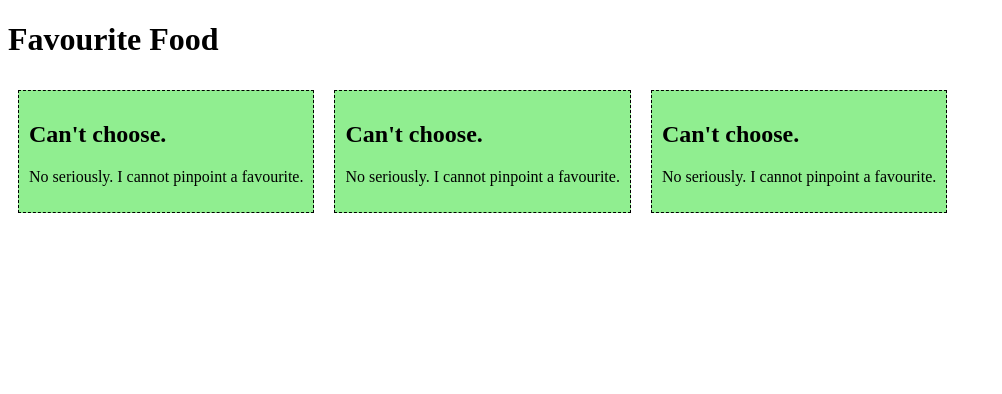
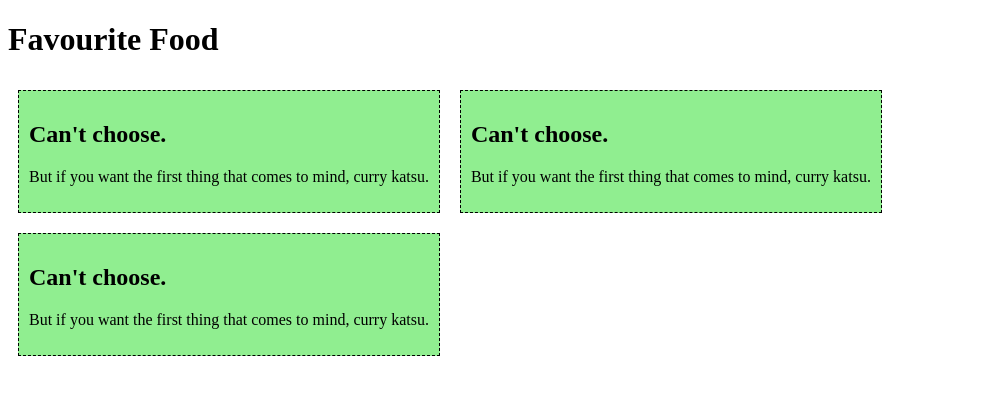
Before and after one commit to avfama/webprog-sf241-vuejs, a Vue app in the folder firstsfc/: page / in a window 1280 px wide. Shown: the top 394 px of the page, without its empty margins (0-1002 px from the left). Built offline with nearby package versions, Linux system fonts and the light colour scheme.

Commit message:
Vue Ver. 1.16.26 2.2.12

```diff
--- a/firstsfc/src/components/FoodItem.vue
+++ b/firstsfc/src/components/FoodItem.vue
@@ -10,7 +10,7 @@ export default {
   data() {
     return {
       name: "Can't choose.",
-      message: 'No seriously. I cannot pinpoint a favourite.'
+      message: 'But if you want the first thing that comes to mind, curry katsu.'
     }
   }
 };
```
